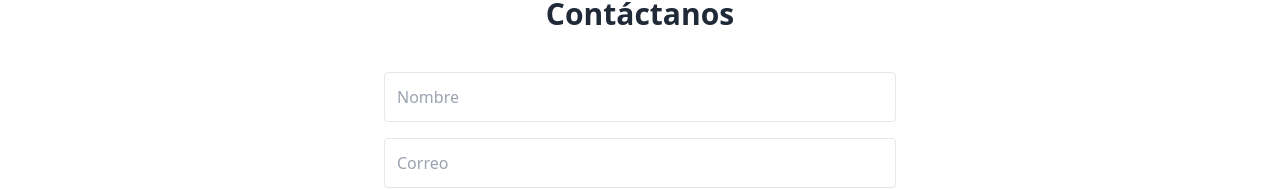
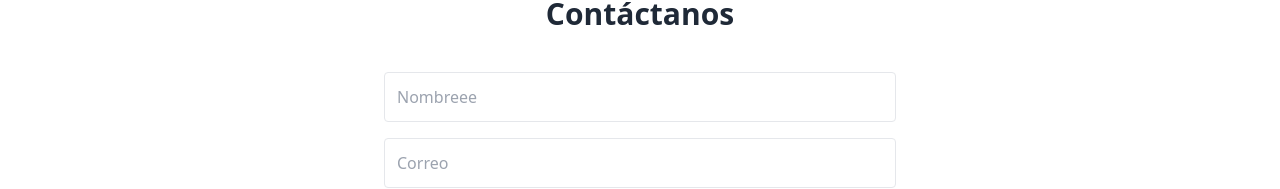
Before and after one commit to sebaaaap/primera_landing, a Next.js app: page / in a window 1280 px wide. Shown: the part 1148-1337 px from the top of the page. Built offline with nearby package versions, Linux system fonts and the light colour scheme.

Commit message:
probando produccion

```diff
--- a/src/app/components/ContactForm.tsx
+++ b/src/app/components/ContactForm.tsx
@@ -35,9 +35,8 @@ export default function ContactForm() {
       <div className="container mx-auto px-4">
         <h2 className="text-3xl font-bold text-center mb-10">Contáctanos</h2>
         <form onSubmit={handleSubmit} className="max-w-lg mx-auto space-y-4">
-          <input type="text" name="name" placeholder="Nombre" required className="w-full p-3 border rounded" />
+          <input type="text" name="name" placeholder="Nombreee" required className="w-full p-3 border rounded" />
           <input type="email" name="email" placeholder="Correo" required className="w-full p-3 border rounded" />
-          {/* CAMBIO: Cambiar "number" por "phone" */}
           <input type="tel" name="phone" placeholder="Número de Teléfono" required className="w-full p-3 border rounded" />
           <textarea name="message" placeholder="Mensaje" required className="w-full p-3 border rounded" />
           <button type="submit" className="bg-blue-500 text-white py-3 px-6 rounded hover:bg-blue-600">Enviar</button>
--- a/src/app/page.tsx
+++ b/src/app/page.tsx
@@ -10,7 +10,7 @@ export default function Home() {
       <Hero />
       <Services />
       <Gallery />
-      <ContactForm />
+      <ContactForm/>
       <WhatsAppButton />
     </>
   );
```
